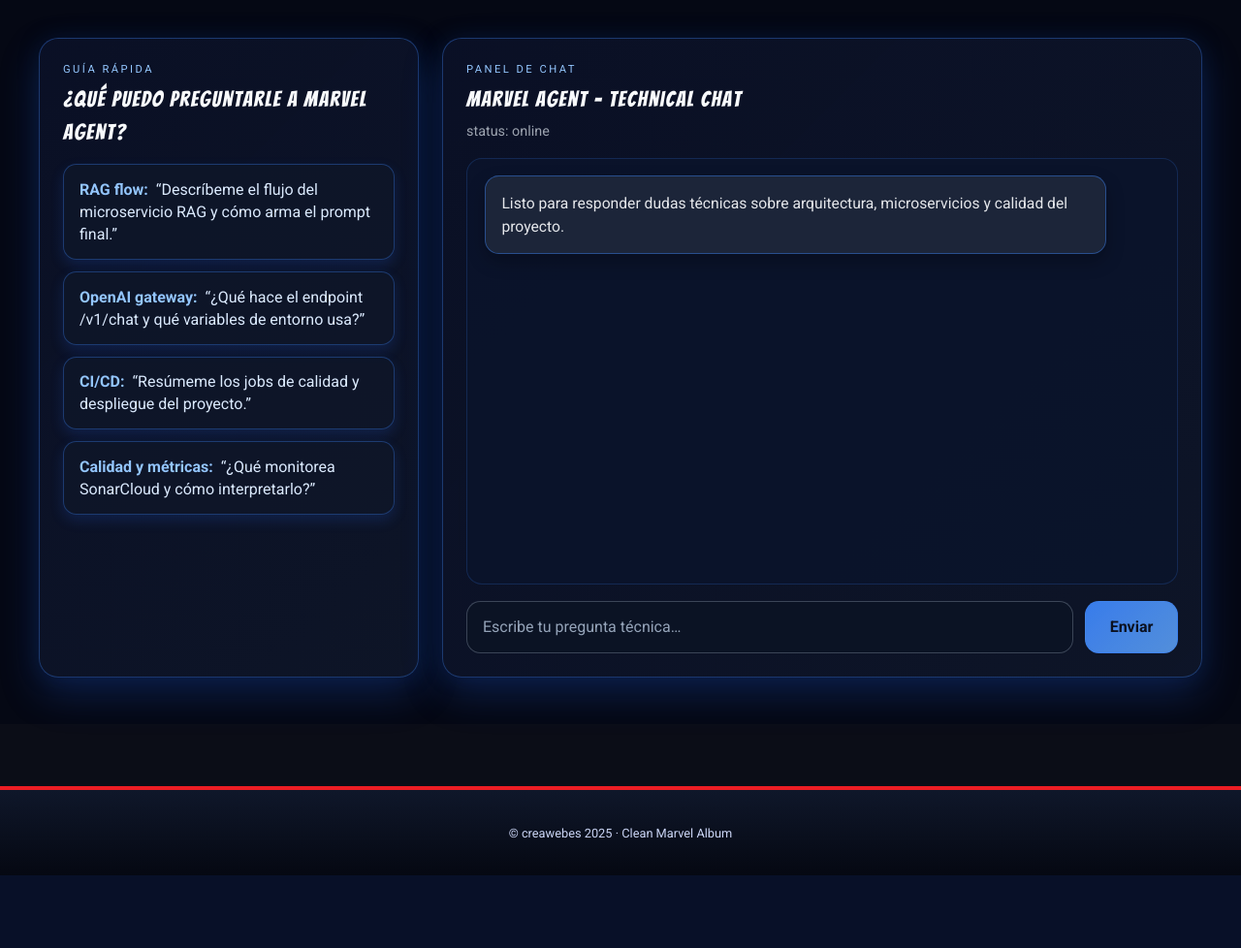
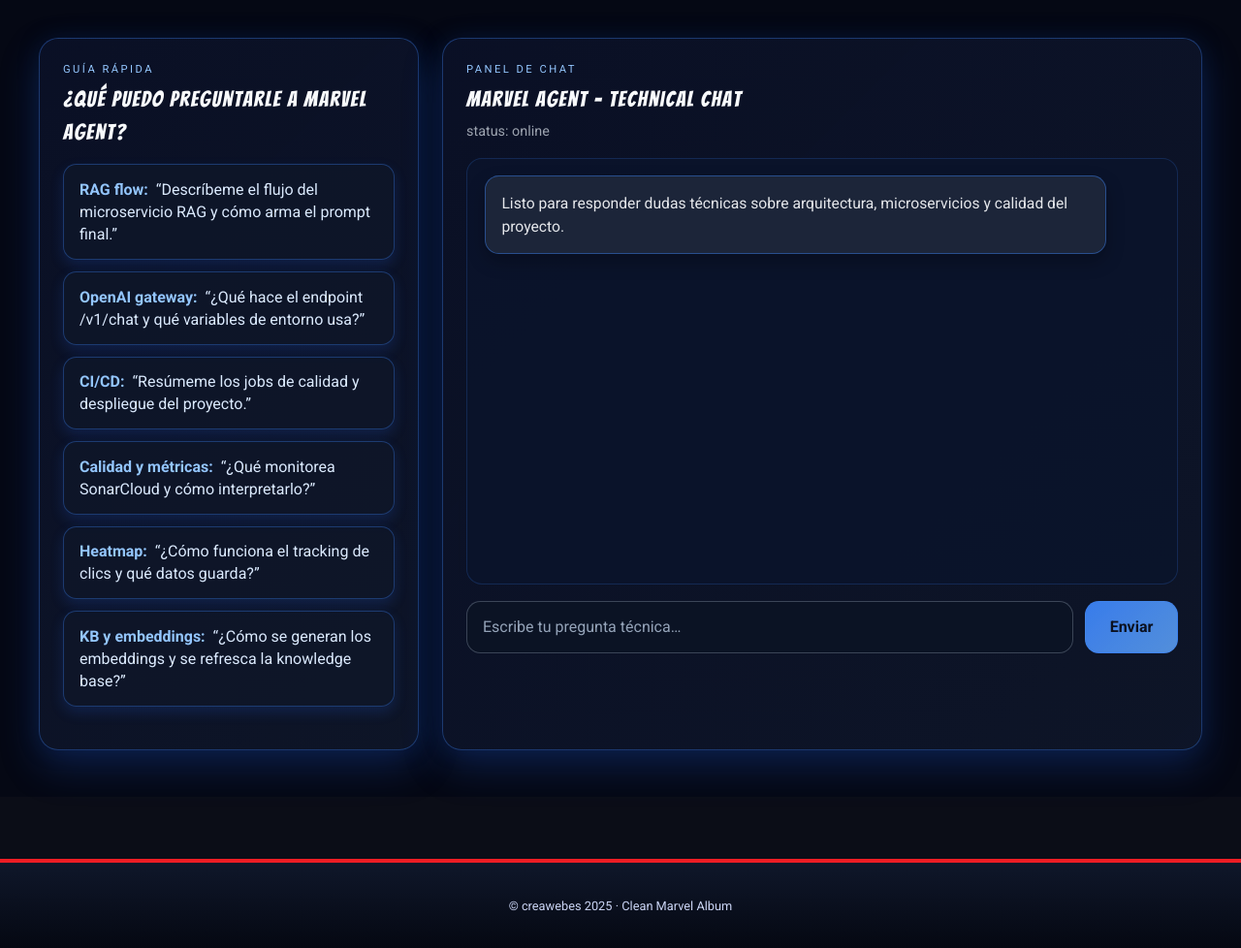
Before and after one commit to 20Luisma/marvel, a PHP site: page /v1/views/pages/agentia.php in a window 1280 px wide. Shown: the part 251-1229 px from the top of the page at 97% size. Before the commit the page ends 1154 px from the top, so only its background shows below. Run offline with PHP 8.4, Linux system fonts and the light colour scheme; some libraries are stand-ins or nearby versions.

Commit message:
commit rápido desde VS Code

```diff
--- a/views/pages/agentia.php
+++ b/views/pages/agentia.php
@@ -46,6 +46,12 @@
         <li>
           <strong>Calidad y métricas:</strong> “¿Qué monitorea SonarCloud y cómo interpretarlo?”
         </li>
+        <li>
+          <strong>Heatmap:</strong> “¿Cómo funciona el tracking de clics y qué datos guarda?”
+        </li>
+        <li>
+          <strong>KB y embeddings:</strong> “¿Cómo se generan los embeddings y se refresca la knowledge base?”
+        </li>
       </ul>
     </aside>
 
```
